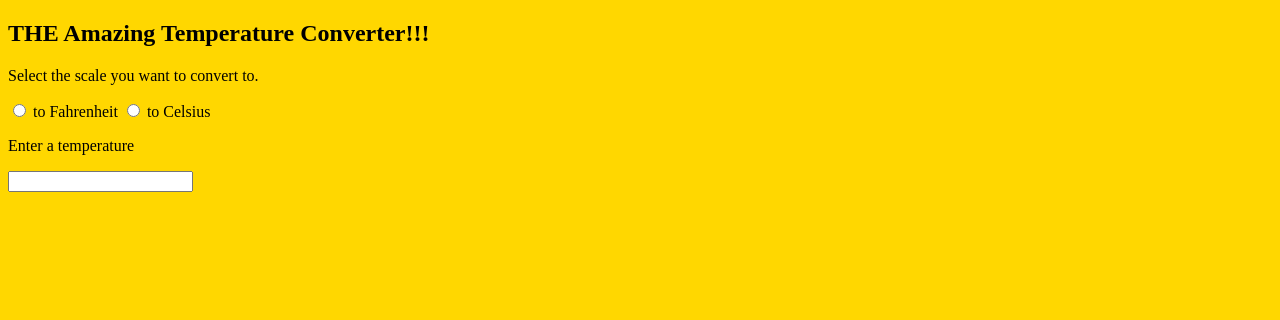
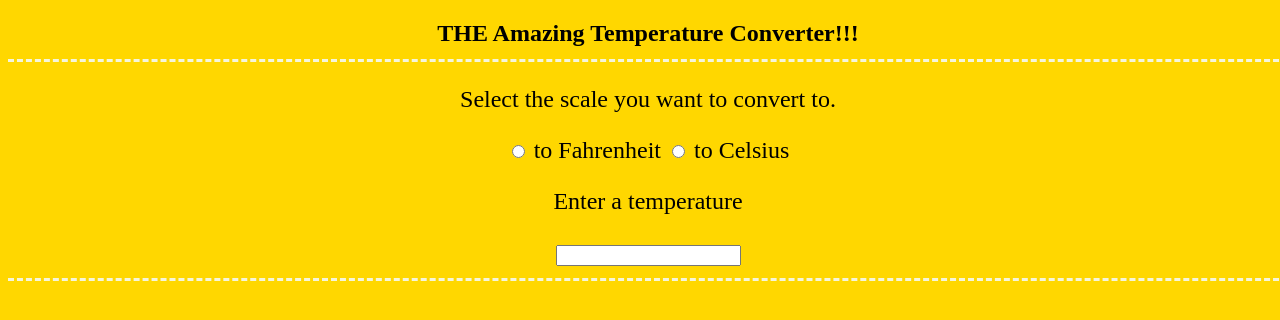
Before and after one commit to hagansmith/temperatureConverter, a plain HTML site: page index.html in a window 1280 px wide. Drawn offline with Linux system fonts and the light colour scheme.

Commit message:
add CSS styling

```diff
--- a/index.html
+++ b/index.html
@@ -5,8 +5,9 @@
 	<link rel="stylesheet" type="text/css" href="./main.css">
 </head>
 <body>
-<h2>THE Amazing Temperature Converter!!!</h2>
-<form id = "tempConverter">
+<h2 id = "title">THE Amazing Temperature Converter!!!</h2>
+<div id = "converter">
+	<form id = "tempConverter">
 		<p>Select the scale you want to convert to.</p>
 			<input id=rdoFah type="radio" name="scale" value="Fahrenheit"> to Fahrenheit
 			<input id=rdoCel type="radio" name="scale" value="Celsius"> to Celsius
@@ -18,8 +19,11 @@
 <!-- 		<br><br>
 			<button type="button"  id = "btnConvert"> Convert Temperature</button>
 			<input type="reset" value="Reset">	 -->
-</form>
+	</form>
+</div>
+<div id = "result">
 <h3 id = "tempConverted"></h3>
+</div>
 
 <script type="text/javascript" src="./main.js"></script>
 </body>
--- a/main.css
+++ b/main.css
@@ -1,7 +1,28 @@
 body {
 	background-color: gold;
+	width: 100%;
+}
+#title {
+	width: 100%;
+	text-align: center;
+	border-bottom: 3px dashed beige;
+	padding-bottom: 12px;
 }
 
+
+
+#tempConverter {
+	text-align: center;
+	font-size: 24px;
+}
+
+#result {
+	text-align: center;
+	border-top: 3px dashed beige;
+	margin-top: 12px;
+	font-size: 26px;
+}
+/* Text Styling for temperature ranges*/
 h3.high {
 	color: red;
 }
```
